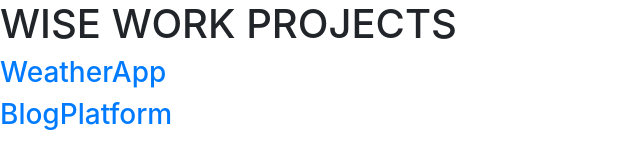
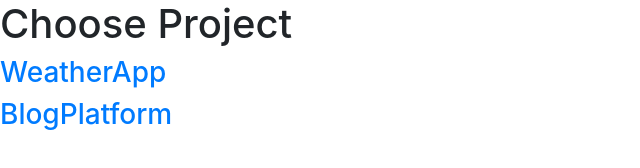
Before and after one commit to AkshithaRajavel/ApiGateway, a website: page index.html in a window 1280 px wide. Shown: the whole page, without its empty margins (0-640 px from the left). Drawn offline with nearby package versions, Linux system fonts and the light colour scheme.

Commit message:
Update index.html

```diff
--- a/index.html
+++ b/index.html
@@ -8,7 +8,7 @@
     <title>My Apps</title>
 </head>
 <body>
-    <h1>WISE WORK PROJECTS</h1>
+    <h1>Choose Project</h1>
     <h3><a href="/setApp/WeatherApp">WeatherApp</a></h3>
     <h3><a href="/setApp/BlogPlatform">BlogPlatform</a></h3>
 </body>
```
